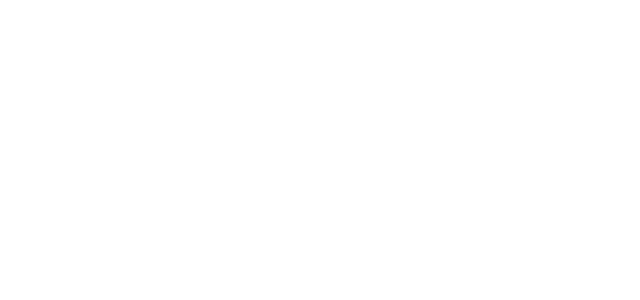
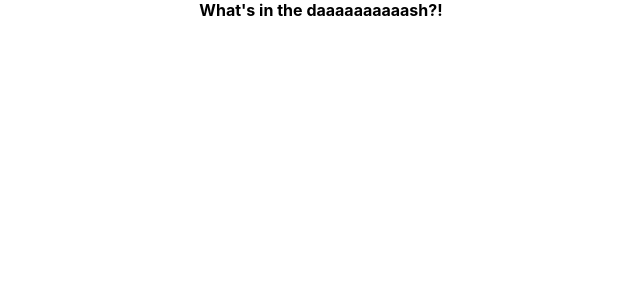
Before and after one commit to zkzerotwo/anime-culture-crypt-capstone-client, a React (Create React App) app: page /dashboard in a window 1280 px wide. Shown: the top 300 px of the page, without its empty margins (319-959 px from the left). Built offline with nearby package versions, Linux system fonts and the light colour scheme.

Commit message:
dashboard

```diff
--- a/src/App.js
+++ b/src/App.js
@@ -4,7 +4,7 @@
 import LandingPage from './LandingPage/LandingPage'
 import Login from './Login/Login'
 import Register from './Register/Register'
-import UserAccount from './UserAccount/UserAccount'
+import Dashboard from './Dashboard/Dashboard'
 import { BrowserRouter, Route, Switch } from 'react-router-dom'
 import LootboxContext from './LootboxContext';
 
@@ -47,7 +47,8 @@
               <Route exact path='/' component={LandingPage} />
               <Route path='/login' component={Login} />
               <Route path='/register' component={Register} />
-              <Route path='/account' component={UserAccount} />
+              <Route path='/dashboard' component={Dashboard} />
+
               {/* dynamic route */}
               {/* <Route path="/account/:variable_name" component={GrandChild} /> */}
               {/* error route */}
--- /dev/null
+++ b/src/Dashboard/Dashboard.js
@@ -0,0 +1,9 @@
+import React from 'react'
+
+export default class Dashboard extends React.Component {
+    render() {
+        return (
+            <h2>What's in the daaaaaaaaaash?!</h2>
+        )
+    }
+}
--- a/src/Login/Login.js
+++ b/src/Login/Login.js
@@ -76,7 +76,7 @@
 
                 TokenService.saveAuthToken(response.authToken);
                 TokenService.saveUserId(response.userId);
-                window.location = "/add-item/";
+                window.location = "/dashboard/";
             })
             .catch((err) => {
                 this.setState({
```
Also changed, not shown: 1 other file (tests, documents, lock files or other folders).
